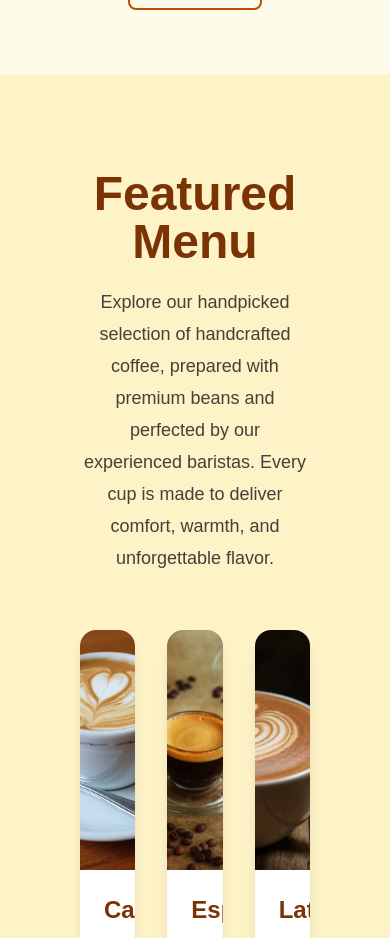
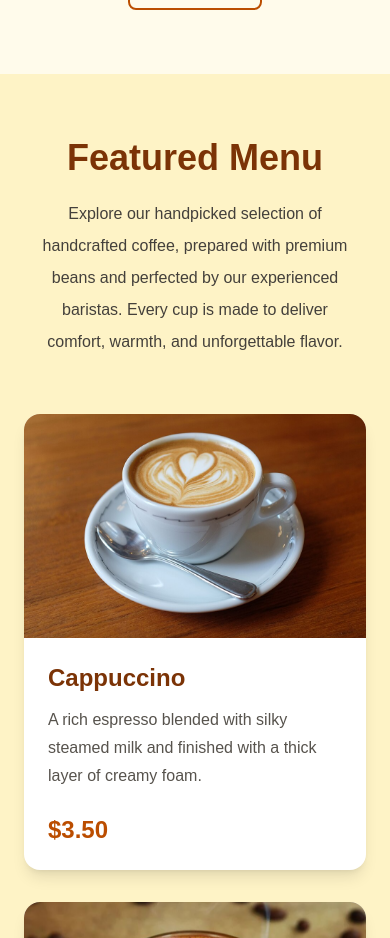
Before and after one commit to sameer890678/bean-haven, a Next.js app: page / in a window 390 px wide. Shown: the part 797-1735 px from the top of the page. Built offline with nearby package versions, Linux system fonts and the light colour scheme.

Commit message:
trying to make featured menu optimized for smaller screens

```diff
--- a/app/component/FeaturedMenu.jsx
+++ b/app/component/FeaturedMenu.jsx
@@ -1,14 +1,14 @@
 export default function FeaturedMenu() {
   return (
-    <section id="menu" className="bg-amber-100 py-24 px-20">
+    <section id="menu" className="bg-amber-100 py-16 lg:py-24 px-6 md:px-12 lg:px-20">
 
       {/* Heading */}
       <div className="text-center mb-14">
-        <h2 className="text-5xl font-bold text-amber-900">
+        <h2 className="text-4xl md:text-5xl font-bold text-amber-900">
           Featured Menu
         </h2>
 
-        <p className="mt-5 max-w-3xl mx-auto text-lg leading-8 text-stone-700">
+        <p className="mt-5 max-w-3xl mx-auto text-base md:text-lg leading-8 text-stone-700 px-2">
           Explore our handpicked selection of handcrafted coffee, prepared with
           premium beans and perfected by our experienced baristas. Every cup is
           made to deliver comfort, warmth, and unforgettable flavor.
@@ -16,15 +16,15 @@ export default function FeaturedMenu() {
       </div>
 
       {/* Cards */}
-      <div className="grid grid-cols-3 gap-8">
+      <div className="grid grid-cols-1 md:grid-cols-2 lg:grid-cols-3 gap-8">
 
         {/* Card 1 */}
-        <div className="bg-white rounded-2xl shadow-lg overflow-hidden hover:-translate-y-2 hover:shadow-2xl transition-all duration-300">
+        <div className="bg-white rounded-2xl shadow-lg overflow-hidden hover:-translate-y-2 hover:shadow-2xl transition-all duration-300 w-full max-w-sm mx-auto">
 
           <img
             src="/images/Cappuccino.jpg"
             alt="Cappuccino"
-            className="w-full h-60 object-cover"
+            className="w-full h-56 md:h-60 object-cover"
           />
 
           <div className="p-6">
@@ -51,12 +51,12 @@ export default function FeaturedMenu() {
         </div>
 
         {/* Card 2 */}
-        <div className="bg-white rounded-2xl shadow-lg overflow-hidden hover:-translate-y-2 hover:shadow-2xl transition-all duration-300">
+        <div className="bg-white rounded-2xl shadow-lg overflow-hidden hover:-translate-y-2 hover:shadow-2xl transition-all duration-300 w-full max-w-sm mx-auto">
 
           <img
             src="/images/espresso.jpg"
             alt="Espresso"
-            className="w-full h-60 object-cover"
+            className="w-full h-56 md:h-60 object-cover"
           />
 
           <div className="p-6">
@@ -82,12 +82,12 @@ export default function FeaturedMenu() {
         </div>
 
         {/* Card 3 */}
-        <div className="bg-white rounded-2xl shadow-lg overflow-hidden hover:-translate-y-2 hover:shadow-2xl transition-all duration-300">
+        <div className="bg-white rounded-2xl shadow-lg overflow-hidden hover:-translate-y-2 hover:shadow-2xl transition-all duration-300 w-full max-w-sm mx-auto">
 
           <img
             src="/images/latte.jpg"
             alt="Latte"
-            className="w-full h-60 object-cover"
+            className="w-full h-56 md:h-60 object-cover"
           />
 
           <div className="p-6">
```
